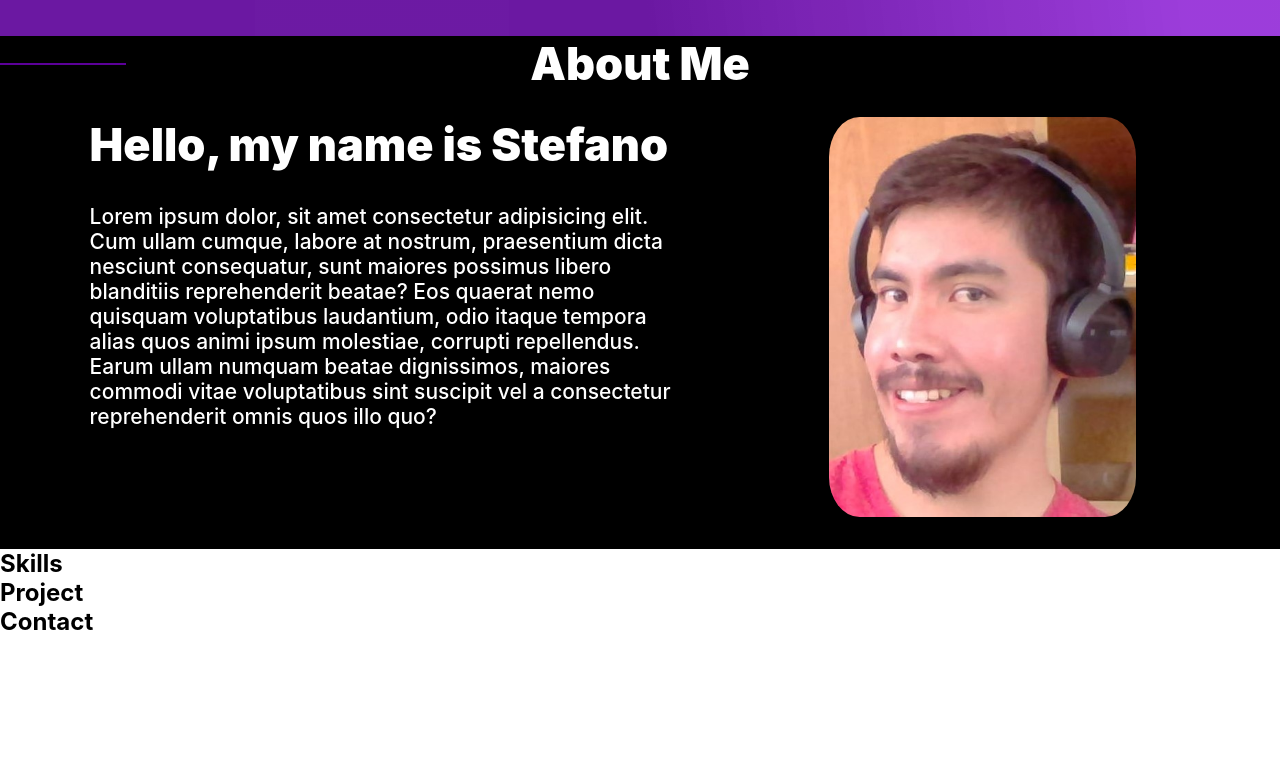
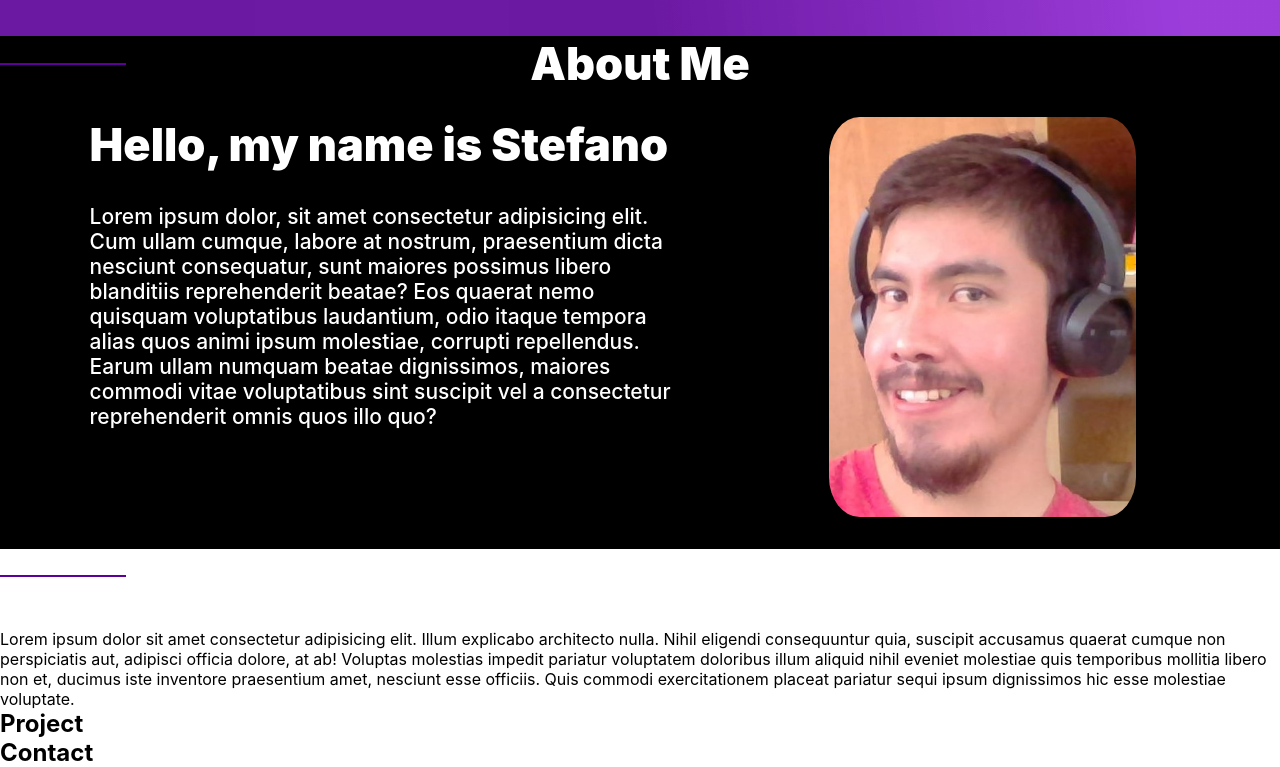
Before and after one commit to StefanoQuiroz/FirstPortfolio-webPage-ReactJS, a React (Create React App) app in the folder client/: page / in a window 1280 px wide. Shown: the part 556-1323 px from the top of the page. Before the commit the page ends 1192 px from the top, so only its background shows below. Built offline with nearby package versions, Linux system fonts and the light colour scheme.

Commit message:
Skills falta a lista das ferramentas back-front-server

```diff
--- a/client/src/components/Skills.js
+++ b/client/src/components/Skills.js
@@ -1,9 +1,13 @@
 import React from 'react';
+import PageHeader from './PageHeader';
+
+
 
 const Skills = () => {
     return (
-        <div>
-            <h2>Skills</h2>
+        <div className="skills">
+            <PageHeader title={"My skills"}/>
+            <p>Lorem ipsum dolor sit amet consectetur adipisicing elit. Illum explicabo architecto nulla. Nihil eligendi consequuntur quia, suscipit accusamus quaerat cumque non perspiciatis aut, adipisci officia dolore, at ab! Voluptas molestias impedit pariatur voluptatem doloribus illum aliquid nihil eveniet molestiae quis temporibus mollitia libero non et, ducimus iste inventore praesentium amet, nesciunt esse officiis. Quis commodi exercitationem placeat pariatur sequi ipsum dignissimos hic esse molestiae voluptate.</p>
         </div>
     );
 }
```
